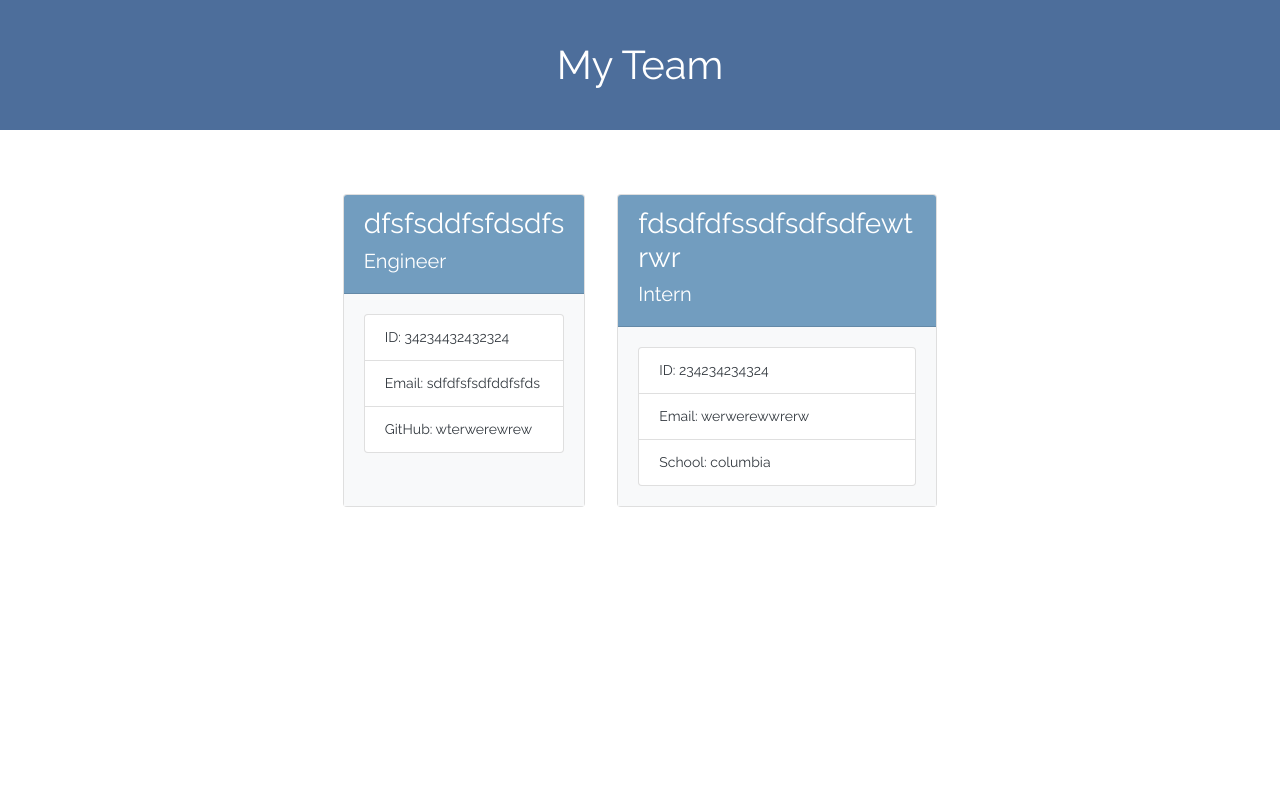
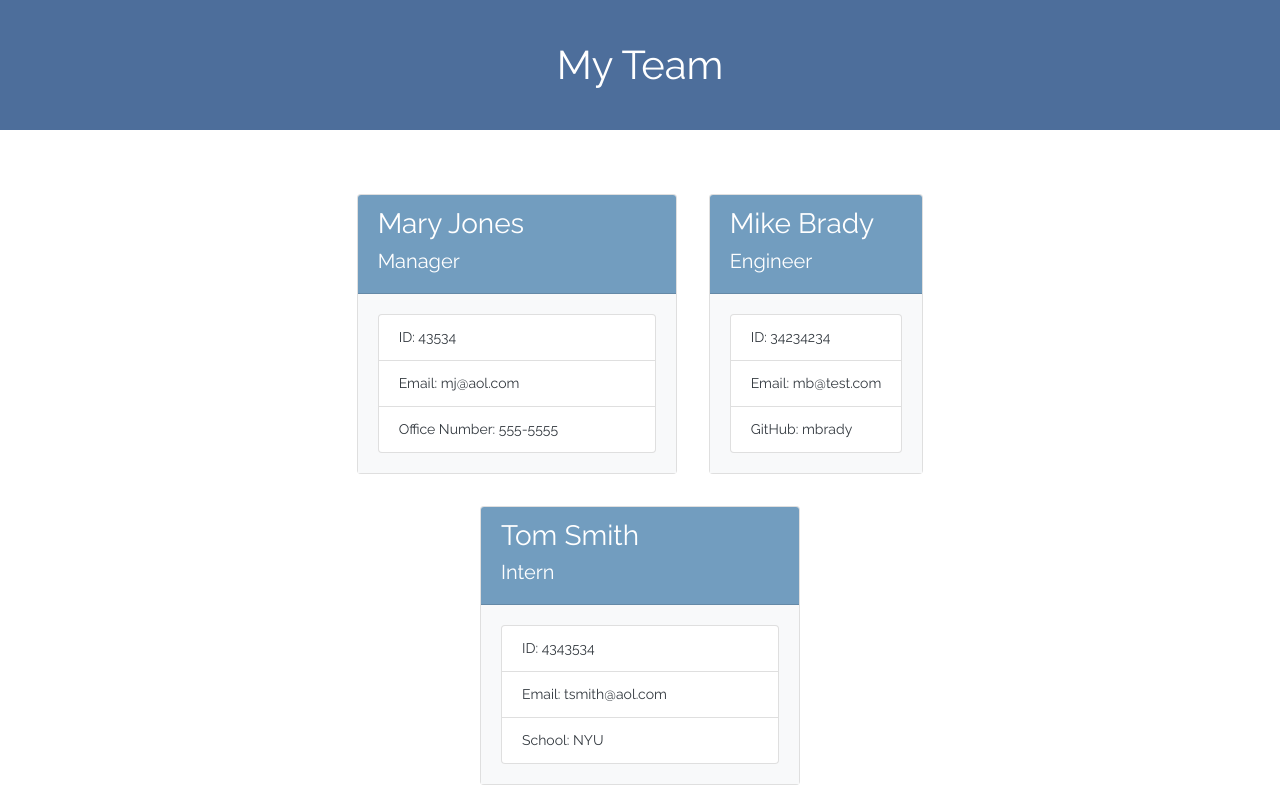
Before and after one commit to chriscrichter/Template-Engine-Employee-Summary, a website: page output/team.html in a window 1280 px wide. Drawn offline with nearby package versions, Linux system fonts and the light colour scheme.

Commit message:
updated README and js files.

```diff
--- a/output/team.html
+++ b/output/team.html
@@ -18,29 +18,42 @@
             <div class="col-md-8">
                 <div class="row justify-content-center">
 
+<div class="card m-3" style="font-family: Raleway; width: 20rem;">
+    <div class="card-header text-white" style="background-color: #729dbf;">
+        <h3>Mary Jones</h3>
+        <h5>Manager</h5>
+    </div>
+    <div class="card-body bg-light text-dark">
+        <ul class="list-group">
+            <li class="list-group-item" style="font-size: 14px;">ID: 43534</li>
+            <li class="list-group-item" style="font-size: 14px;">Email: mj@aol.com</li>
+            <li class="list-group-item" style="font-size: 14px;">Office Number: 555-5555</li>
+        </ul>
+    </div>
+</div>
 <div class="card m-3" style="font-family: Raleway; style=width: 20rem;">
     <div class="card-header text-white" style="background-color: #729dbf;">
-        <h3>dfsfsddfsfdsdfs</h3>
+        <h3>Mike Brady</h3>
         <h5>Engineer</h5>
     </div>
     <div class="card-body bg-light text-dark">
         <ul class="list-group">
-            <li class="list-group-item" style="font-size: 14px;">ID: 34234432432324</li>
-            <li class="list-group-item" style="font-size: 14px;">Email: sdfdfsfsdfddfsfds</li>
-            <li class="list-group-item" style="font-size: 14px;">GitHub: wterwerewrew</li>
+            <li class="list-group-item" style="font-size: 14px;">ID: 34234234</li>
+            <li class="list-group-item" style="font-size: 14px;">Email: mb@test.com</li>
+            <li class="list-group-item" style="font-size: 14px;">GitHub: mbrady</li>
         </ul>
     </div>
 </div>
 <div class="card m-3" style="font-family: Raleway; width: 20rem;">
     <div class="card-header text-white" style="background-color: #729dbf;">
-        <h3>fdsdfdfssdfsdfsdfewtrwr</h3>
+        <h3>Tom Smith</h3>
         <h5>Intern</h5>
     </div>
     <div class="card-body bg-light text-dark">
         <ul class="list-group">
-            <li class="list-group-item" style="font-size: 14px;">ID: 234234234324</li>
-            <li class="list-group-item" style="font-size: 14px;">Email: werwerewwrerw</li>
-            <li class="list-group-item" style="font-size: 14px;">School: columbia</li>
+            <li class="list-group-item" style="font-size: 14px;">ID: 4343534</li>
+            <li class="list-group-item" style="font-size: 14px;">Email: tsmith@aol.com</li>
+            <li class="list-group-item" style="font-size: 14px;">School: NYU</li>
         </ul>
     </div>
 </div>
```
Also changed, not shown: README.md, assets/TeamSummary.gif (added), assets/TeamSummary.png (added).
